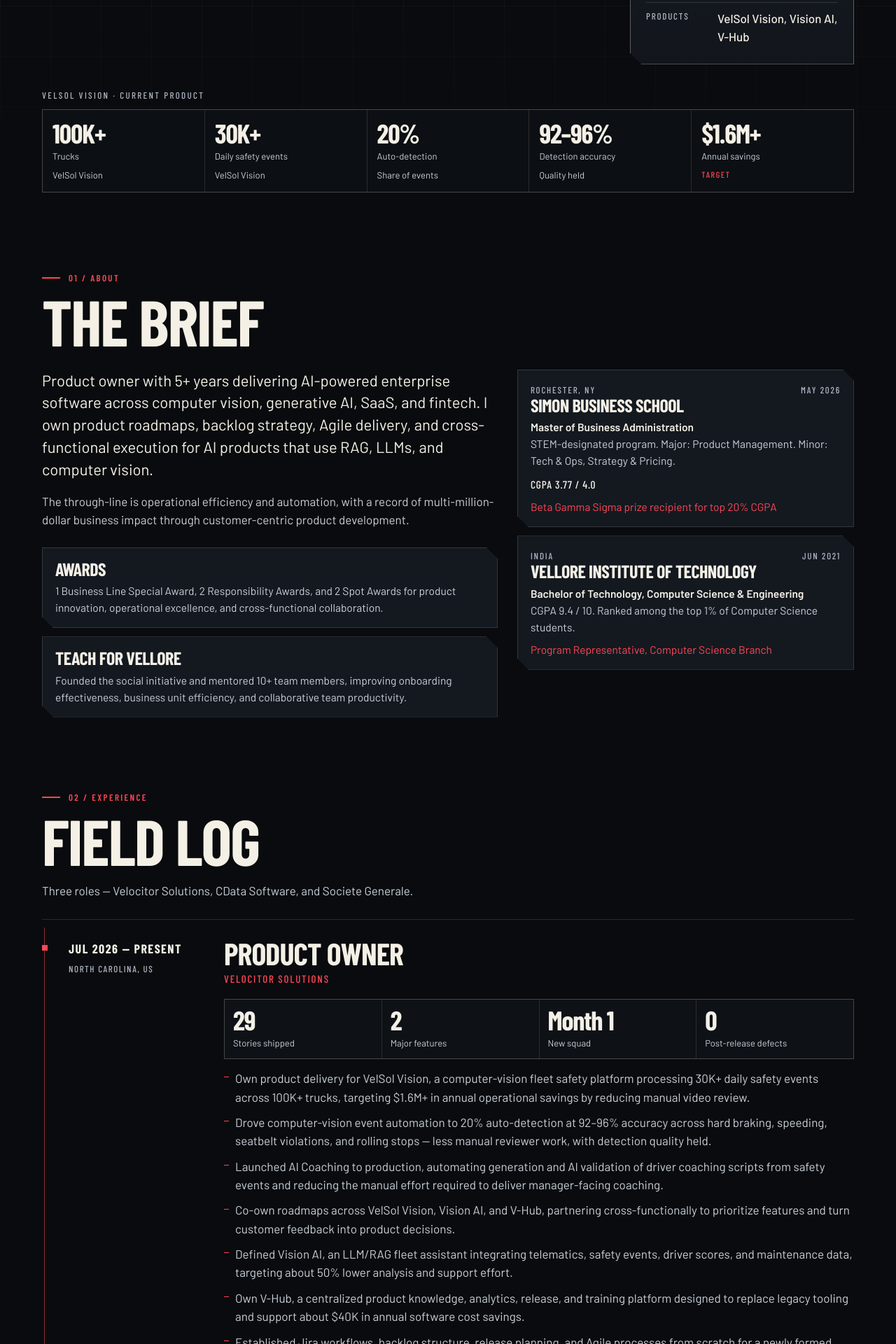
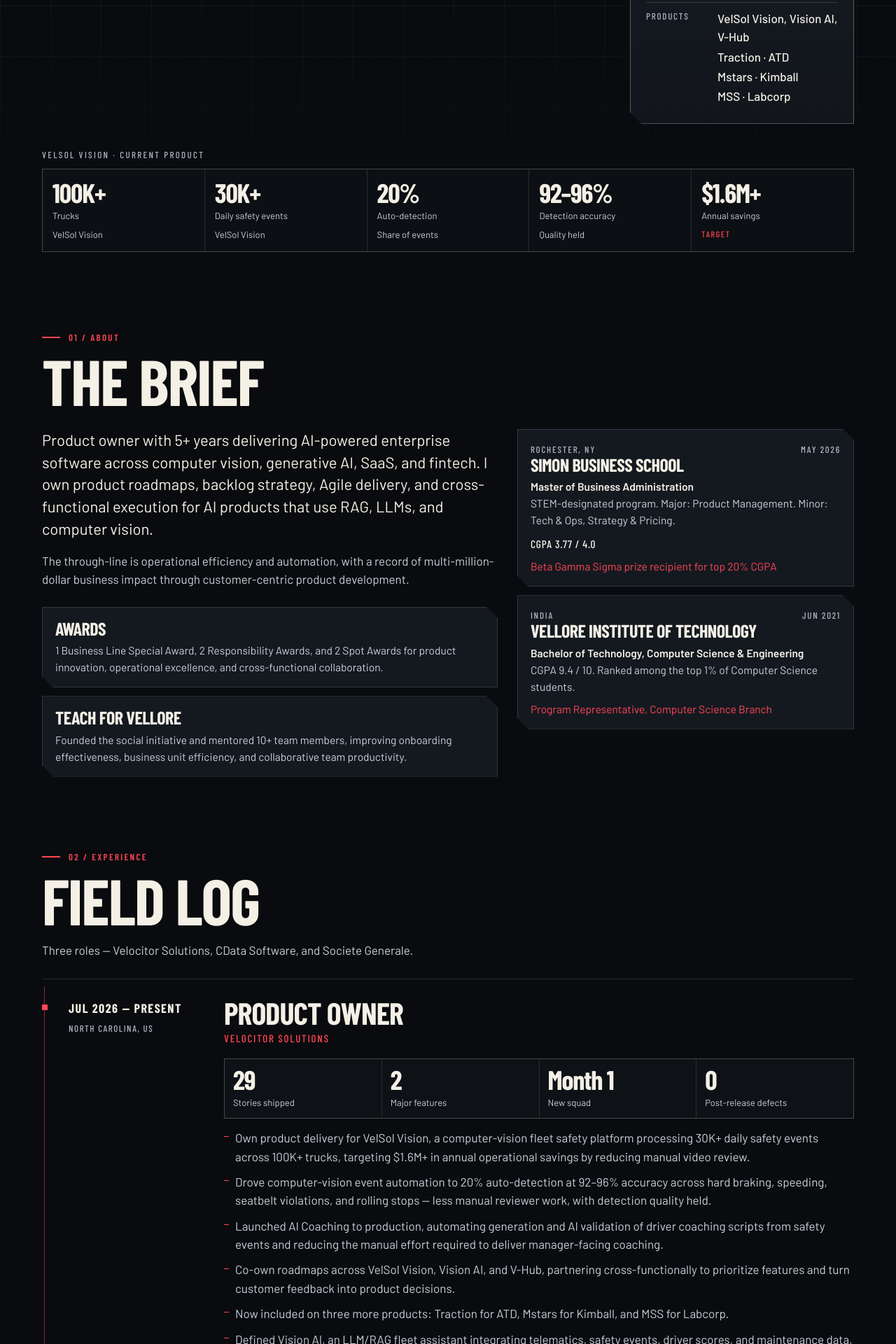
Before and after one commit to amitesh-srivastava/Amitesh-Portfolio, a React (Vite) app: page / in a window 1280 px wide. Shown: the part 640-2560 px from the top of the page at 70% size. Built offline with nearby package versions, Linux system fonts and the light colour scheme.

Commit message:
Add Traction, Mstars, and MSS to the current work.
Record the three products Amitesh was just included on, with ATD, Kimball, and Labcorp, and leave the older claims unchanged.

Co-authored-by: amitesh-srivastava <amitesh-srivastava@users.noreply.github.com>

```diff
--- a/src/App.jsx
+++ b/src/App.jsx
@@ -271,7 +271,12 @@ export default function App() {
                 </div>
                 <div>
                   <dt>Products</dt>
-                  <dd>VelSol Vision, Vision AI, V-Hub</dd>
+                  <dd className="product-list">
+                    <span>VelSol Vision, Vision AI, V-Hub</span>
+                    <span>Traction · ATD</span>
+                    <span>Mstars · Kimball</span>
+                    <span>MSS · Labcorp</span>
+                  </dd>
                 </div>
               </dl>
             </aside>
--- a/src/data.js
+++ b/src/data.js
@@ -68,6 +68,7 @@ export const roles = [
       "Drove computer-vision event automation to 20% auto-detection at 92–96% accuracy across hard braking, speeding, seatbelt violations, and rolling stops — less manual reviewer work, with detection quality held.",
       "Launched AI Coaching to production, automating generation and AI validation of driver coaching scripts from safety events and reducing the manual effort required to deliver manager-facing coaching.",
       "Co-own roadmaps across VelSol Vision, Vision AI, and V-Hub, partnering cross-functionally to prioritize features and turn customer feedback into product decisions.",
+      "Now included on three more products: Traction for ATD, Mstars for Kimball, and MSS for Labcorp.",
       "Defined Vision AI, an LLM/RAG fleet assistant integrating telematics, safety events, driver scores, and maintenance data, targeting about 50% lower analysis and support effort.",
       "Own V-Hub, a centralized product knowledge, analytics, release, and training platform designed to replace legacy tooling and support about $40K in annual software cost savings.",
       "Established Jira workflows, backlog structure, release planning, and Agile processes from scratch for a newly formed cross-functional squad.",
@@ -153,6 +154,33 @@ export const stories = [
   },
   {
     index: "05",
+    name: "Traction",
+    org: "Velocitor Solutions",
+    role: "Product Owner",
+    domain: "ATD",
+    flag: "Now included",
+    summary: "Now included on Traction for ATD.",
+  },
+  {
+    index: "06",
+    name: "Mstars",
+    org: "Velocitor Solutions",
+    role: "Product Owner",
+    domain: "Kimball",
+    flag: "Now included",
+    summary: "Now included on Mstars for Kimball.",
+  },
+  {
+    index: "07",
+    name: "MSS",
+    org: "Velocitor Solutions",
+    role: "Product Owner",
+    domain: "Labcorp",
+    flag: "Now included",
+    summary: "Now included on MSS for Labcorp.",
+  },
+  {
+    index: "08",
     name: "Connect AI",
     org: "CData Software",
     role: "Product Analyst",
@@ -170,7 +198,7 @@ export const stories = [
     foot: "Stack on the proof of concept: Google Vertex AI, AWS Bedrock, and automation pipelines. Stability work covered MCP system instructions, prompt orchestration, and decision routing on high-volume enterprise queries.",
   },
   {
-    index: "06",
+    index: "09",
     name: "Pricing & dashboards",
     org: "CData Software",
     role: "Product Analyst",
@@ -188,7 +216,7 @@ export const stories = [
     foot: "Dashboards built in Tableau, Power BI, Looker Studio, Excel, and SQL.",
   },
   {
-    index: "07",
+    index: "10",
     name: "Collateral risk systems",
     org: "Societe Generale",
     role: "Product Engineer",
--- a/src/index.css
+++ b/src/index.css
@@ -588,6 +588,12 @@ h1 {
 .file dd {
   margin: 0;
   font-weight: 500;
+}
+
+.product-list {
+  display: flex;
+  flex-direction: column;
+  gap: 2px;
 }
 
 .strip-label {
```
